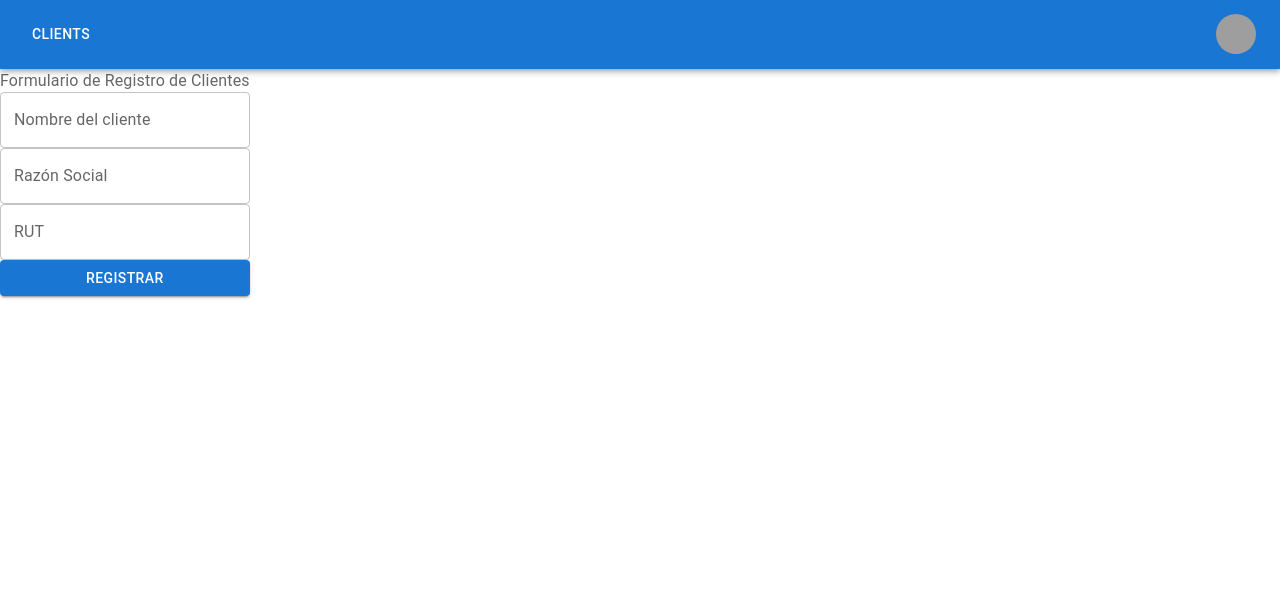
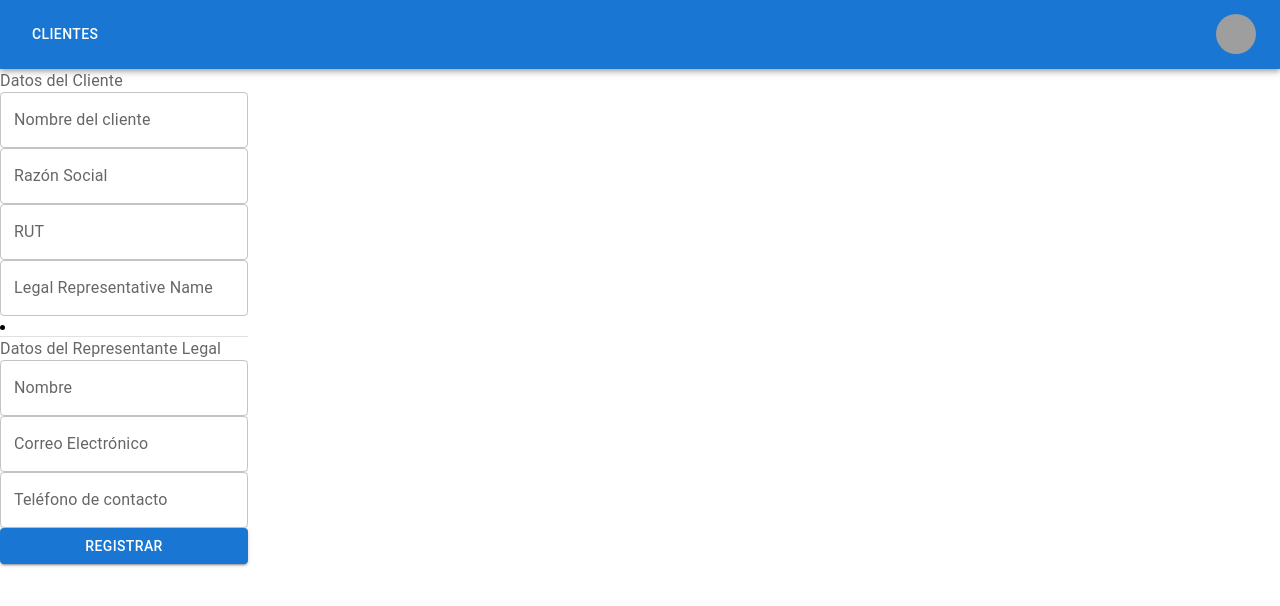
Before and after one commit to Ambiente-Ozono/inter-admin-front, a React (Create React App) app in the folder inter_admin_front/: page /register-form-client in a window 1280 px wide. Shown: the top 606 px of the page. Built offline with nearby package versions, Linux system fonts and the light colour scheme; grey boxes are pictures that could not be loaded.

Commit message:
add legal representative data to form

```diff
--- a/inter_admin_front/src/components/clientRegisterForm/ClientRegisterForm.jsx
+++ b/inter_admin_front/src/components/clientRegisterForm/ClientRegisterForm.jsx
@@ -4,6 +4,7 @@ import Button from '@mui/material/Button';
 import FormGroup from "@mui/material/FormGroup";
 import FormControl from "@mui/material/FormControl";
 import FormLabel from "@mui/material/FormLabel";
+import Divider from '@mui/material/Divider';
 
 
 
@@ -11,7 +12,7 @@ function ClientRegisterForm() {
   return (
     <FormControl component="fieldset">
         <FormLabel component="legend">
-          Formulario de Registro de Clientes
+          Datos del Cliente
         </FormLabel>
         <FormGroup aria-label="position">
           <TextField
@@ -26,6 +27,30 @@ function ClientRegisterForm() {
             id="rut"
             label="RUT"
           />
+          <TextField
+            id="legalRepresentativeName"
+            label="Legal Representative Name"
+          />
+        </FormGroup>
+
+        <Divider component={"li"} />
+
+        <FormLabel component="legend">
+          Datos del Representante Legal
+        </FormLabel>
+        <FormGroup aria-label="position">
+          <TextField
+            id="legalRepresentativeName"
+            label="Nombre"
+          />
+          <TextField
+            id="legalRepresentativeEmail"
+            label="Correo Electrónico"
+          />
+          <TextField
+            id="legalRepresentativePhone"
+            label="Teléfono de contacto"
+          />
         </FormGroup>
     <Button variant='contained'>Registrar</Button>
     </FormControl>
--- a/inter_admin_front/src/components/menuOptions/MenuOptions.jsx
+++ b/inter_admin_front/src/components/menuOptions/MenuOptions.jsx
@@ -47,7 +47,7 @@ function MenuOptions() {
                 sx={{ my: 2, color: 'white', display: 'block' }}
                 onClick={handleOpenNavMenu}
             >
-                Clients
+                Clientes
             </Button>
             <Menu
               id="menu-appbar"
@@ -67,7 +67,7 @@ function MenuOptions() {
             >
                 <MenuItem key='form-client-register' onClick={handleCloseNavMenu}>
                     <Link to={"/register-form-client"}>
-                        <Typography textAlign="center">Form to Register</Typography>
+                        <Typography textAlign="center">Formulario de registro</Typography>
                     </Link>
                 </MenuItem>
                 <MenuItem key='Services' onClick={handleCloseNavMenu}>
@@ -75,18 +75,6 @@ function MenuOptions() {
                 </MenuItem>
             </Menu>
           </Box>
-          {/* <Box sx={{ flexGrow: 1, display: { xs: 'none', md: 'flex' } }}>
-            {pages.map((page) => (
-              <Button
-                key={page}
-                onClick={handleCloseNavMenu}
-                sx={{ my: 2, color: 'white', display: 'block' }}
-              >
-                {page}
-              </Button>
-            ))}
-          </Box> */}
-
           <Box sx={{ flexGrow: 0 }}>
             <Tooltip title="Open settings">
               <IconButton onClick={handleOpenUserMenu} sx={{ p: 0 }}>
```
Lines whose indentation alone changed are shown as unchanged.
